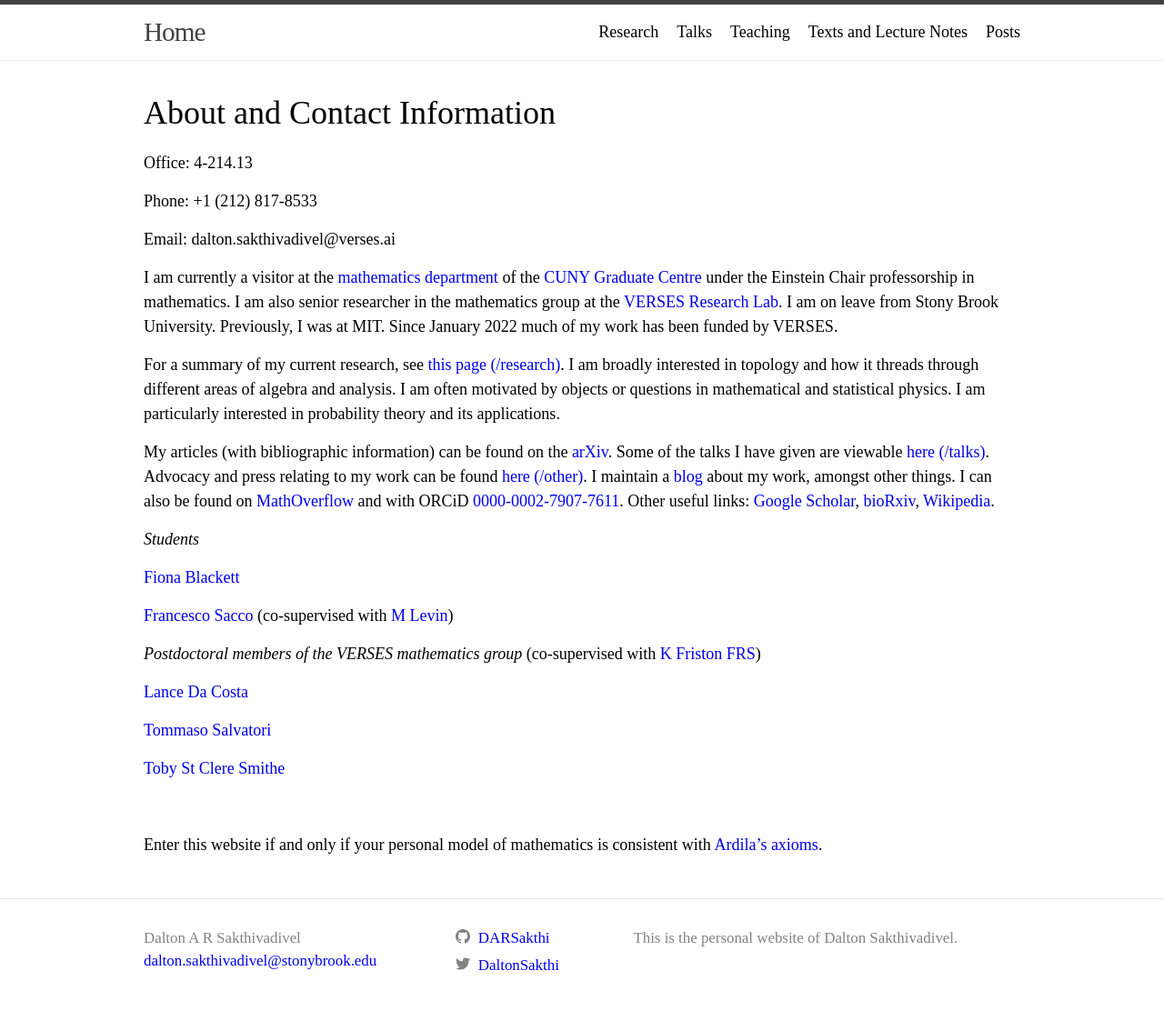
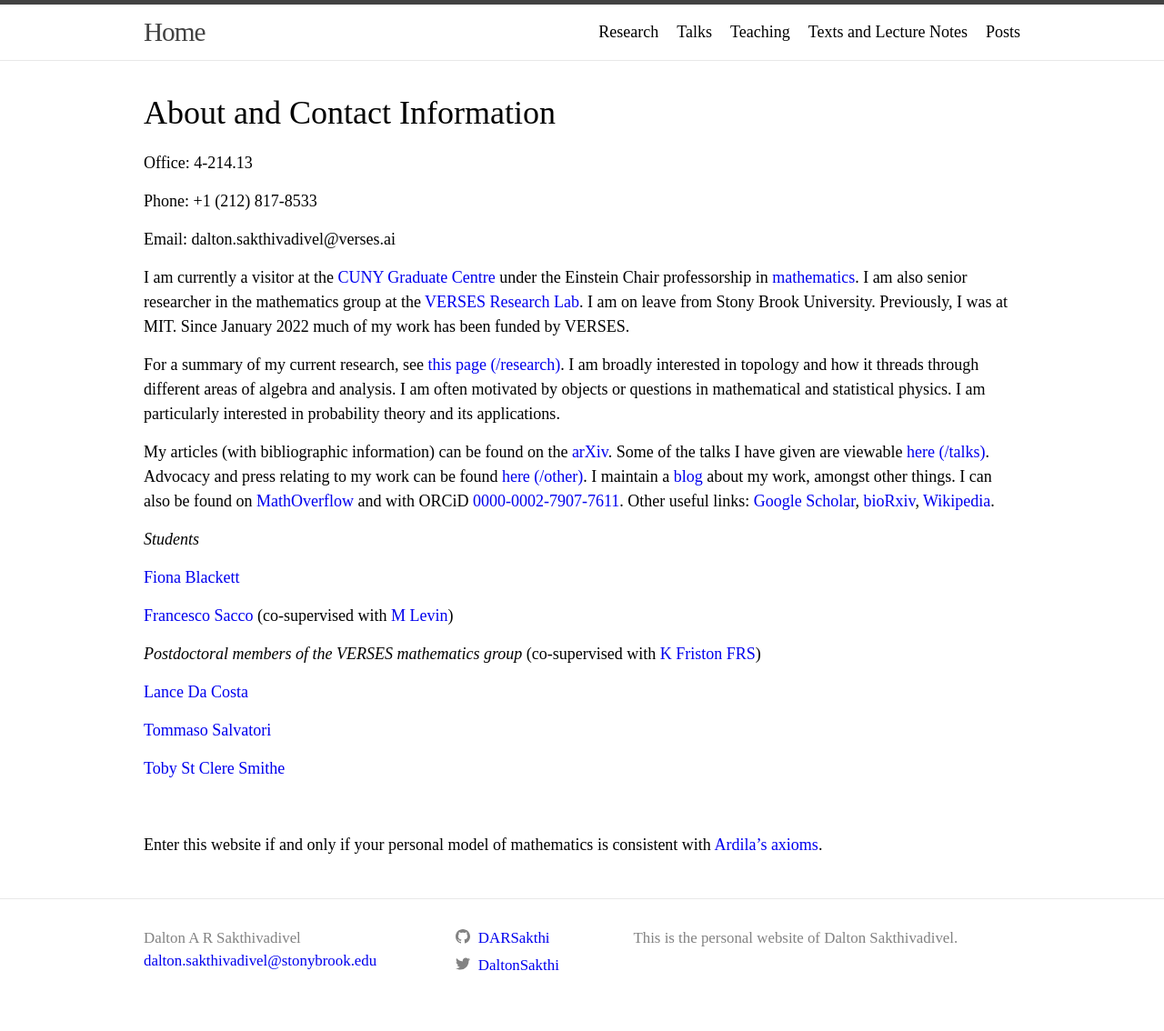
Before and after one commit to DARSakthi/DARSakthi.github.io, a Jekyll site: the page built from index.markdown, in a window 1280 px wide. Shown: the whole page at 91% size. Built offline with Jekyll 4.4.1, drawn with Linux system fonts in a browser that asks for light colours.

Commit message:
Misprint

```diff
--- a/index.markdown
+++ b/index.markdown
@@ -12,7 +12,7 @@ Phone: +1 (212) 817-8533
 
 Email: dalton.sakthivadivel@verses.ai
 
-I am currently a visitor at the [mathematics department](https://www.gc.cuny.edu/mathematics) of the [CUNY Graduate Centre](https://www.gc.cuny.edu) under the Einstein Chair professorship in mathematics. I am also senior researcher in the mathematics group at the [VERSES Research Lab](https://darsakthi.github.io/verses-lab/). I am on leave from Stony Brook University. Previously, I was at MIT. Since January 2022 much of my work has been funded by VERSES.
+I am currently a visitor at the [CUNY Graduate Centre](https://www.gc.cuny.edu) under the Einstein Chair professorship in [mathematics](https://www.gc.cuny.edu/mathematics). I am also senior researcher in the mathematics group at the [VERSES Research Lab](https://darsakthi.github.io/verses-lab/). I am on leave from Stony Brook University. Previously, I was at MIT. Since January 2022 much of my work has been funded by VERSES.
 
 For a summary of my current research, see [this page (/research)](https://darsakthi.github.io/research). I am broadly interested in topology and how it threads through different areas of algebra and analysis. I am often motivated by objects or questions in mathematical and statistical physics. I am particularly interested in probability theory and its applications.
 
```
